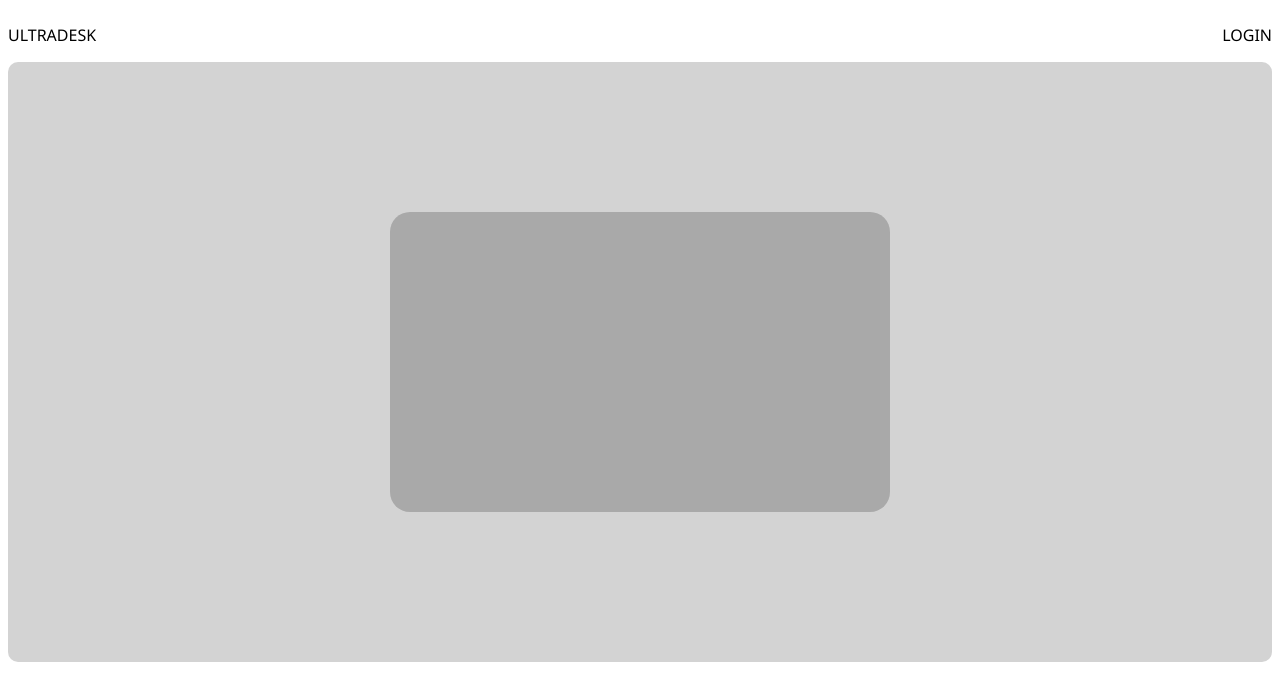
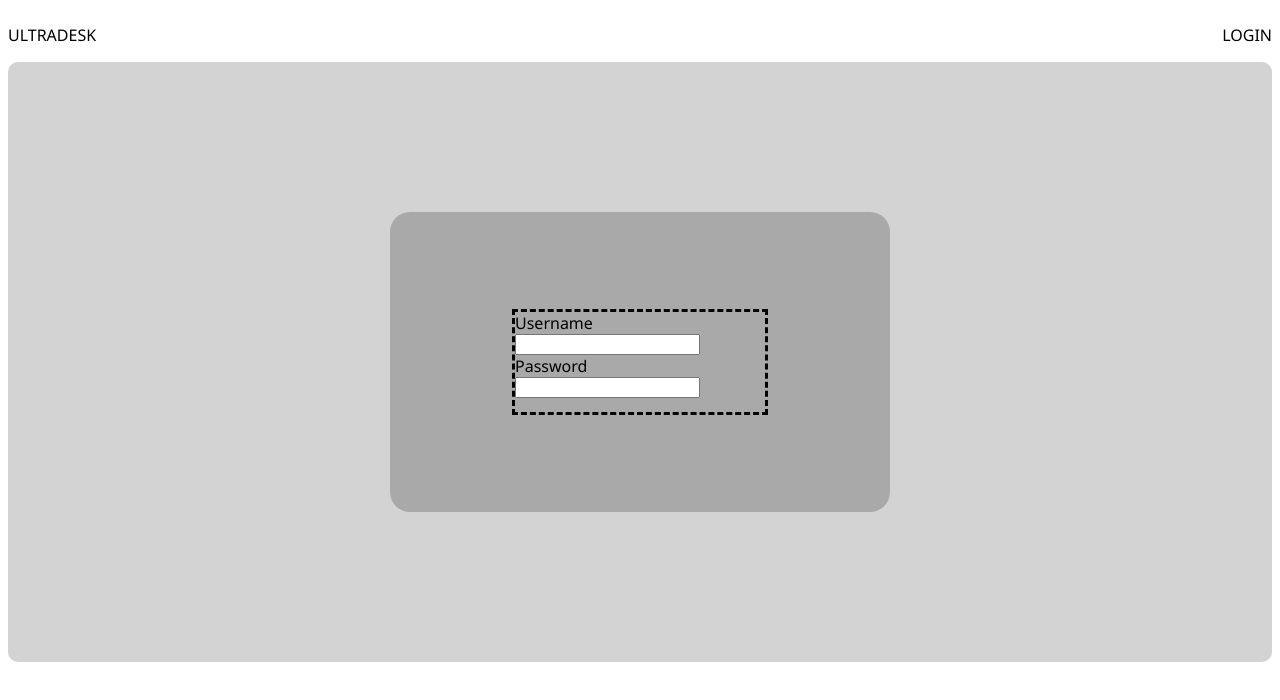
Before and after one commit to pwakefield88/UltraDesk-Learning-01, an Angular app: page /login in a window 1280 px wide. Shown: the top 700 px of the page. Built offline with nearby package versions, Linux system fonts and the light colour scheme.

Commit message:
2 files modified

```diff
--- a/src/app/login/login.component.css
+++ b/src/app/login/login.component.css
@@ -10,7 +10,10 @@
 }
 
 .login-box {
-  display: -webkit-box;
+  display: -webkit-flex;
+  flex-direction: row;
+  align-items:center;
+  justify-content: center;
   height: 300px;
   width: 500px;
   background-color: darkgray;
@@ -20,3 +23,17 @@
   margin-left: 50px;
   margin-right: 50px;
 }
+
+.login-form {
+  display: -webkit-box;
+  align-items:center;
+  justify-content: center;
+  height: 100px;
+  width: 250px;
+  border-style: dashed;
+}
+
+.login-username {
+  width: 200px;
+  height: 50px;
+}
--- a/src/app/login/login.component.html
+++ b/src/app/login/login.component.html
@@ -1,4 +1,12 @@
 <div class="login-container">
   <div class="login-box">
+     <div class="login-form">
+       <div class="login-username">
+       <label>Username</label>
+       <input>
+       <label>Password</label>
+       <input>
+      </div>
+     </div>
     </div>
 </div>
```
